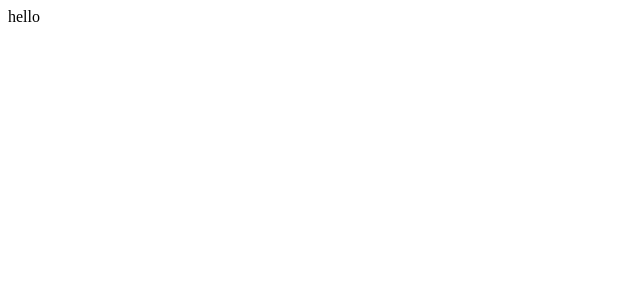
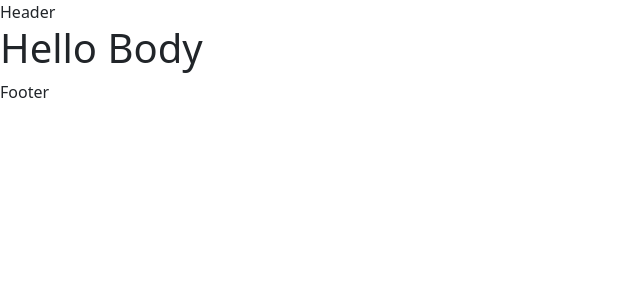
Before and after one commit to SBiografia/SBlog, a React (Create React App) app in the folder client/: page / in a window 1280 px wide. Shown: the top 300 px of the page, without its empty margins (0-640 px from the left). Built offline with nearby package versions, Linux system fonts and the light colour scheme.

Commit message:
front_basic router setting

```diff
--- a/client/public/index.html
+++ b/client/public/index.html
@@ -24,7 +24,7 @@
       work correctly both with client-side routing and a non-root public URL.
       Learn how to configure a non-root public URL by running `npm run build`.
     -->
-    <title>React App</title>
+    <title>ㅅㅂㄹㄱSBlog</title>
   </head>
   <body>
     <noscript>You need to enable JavaScript to run this app.</noscript>
--- a/client/src/App.js
+++ b/client/src/App.js
@@ -1,7 +1,18 @@
 import React from "react";
+import { Provider } from "react-redux";
+import { ConnectedRouter } from "connected-react-router";
+import store, { history } from "./store";
+import MyRouter from "./routes/Router";
+import "bootstrap/dist/css/bootstrap.min.css";
 
 const App = () => {
-  return <div> hello </div>;
+  return (
+    <Provider store={store}>
+      <ConnectedRouter history={history}>
+        <MyRouter />
+      </ConnectedRouter>
+    </Provider>
+  );
 };
 
 export default App;
--- /dev/null
+++ b/client/src/components/Footer.js
@@ -0,0 +1,7 @@
+import React from "react";
+
+const Footer = () => {
+  return <div>Footer</div>;
+};
+
+export default Footer;
--- /dev/null
+++ b/client/src/components/Header.js
@@ -0,0 +1,7 @@
+import React from "react";
+
+const Header = () => {
+  return <div>Header</div>;
+};
+
+export default Header;
--- /dev/null
+++ b/client/src/redux/reducers/index.js
@@ -0,0 +1,9 @@
+import { combineReducers } from "redux";
+import { connectRouter } from "connected-react-router";
+
+const createRootReducer = (history) =>
+  combineReducers({
+    router: connectRouter(history),
+  });
+
+export default createRootReducer;
--- /dev/null
+++ b/client/src/redux/sagas/index.js
@@ -0,0 +1,6 @@
+import { all } from "redux-saga/effects";
+
+//function* == generate 함수 : 여러 값을 반환할 수 있음(일반함수는 1개만 반환함)
+export default function* rootSaga() {
+  yield all([]);
+}
--- /dev/null
+++ b/client/src/routes/Router.js
@@ -0,0 +1,13 @@
+import React, { Fragment } from "react";
+import Header from "../components/Header";
+import Footer from "../components/Footer";
+
+const MyRouter = () => (
+  <Fragment>
+    <Header />
+    <h1>Hello Body</h1>
+    <Footer />
+  </Fragment>
+);
+
+export default MyRouter;
--- /dev/null
+++ b/client/src/store.js
@@ -0,0 +1,31 @@
+import { createStore, compose, applyMiddleware } from "redux";
+import createSagaMiddleware from "@redux-saga/core";
+import { createBrowserHistory } from "history";
+import { routerMiddleware } from "connected-react-router";
+
+import createRootReducer from "./redux/reducers/index";
+import rootSaga from "./redux/sagas";
+
+export const history = createBrowserHistory();
+
+const sagaMiddleware = createSagaMiddleware();
+
+//만드는 WEB의 모든 상태 초기값
+const initialState = {};
+
+const middlewares = [sagaMiddleware, routerMiddleware(history)];
+const devtools = window.__REDUX_DEVTOOLS_EXTENSION_COMPOSE__;
+
+//배포단계에서는 개발자도구를 안보이게 해준다...?
+const composeEnhancer =
+  process.env.NODE_ENV === "production" ? compose : devtools || compose;
+
+const store = createStore(
+  createRootReducer(history),
+  initialState,
+  composeEnhancer(applyMiddleware(...middlewares))
+);
+
+sagaMiddleware.run(rootSaga);
+
+export default store;
```
Also changed, not shown: client/package.json (+9 -0 lines), 1 other file (tests, documents, lock files or other folders).
